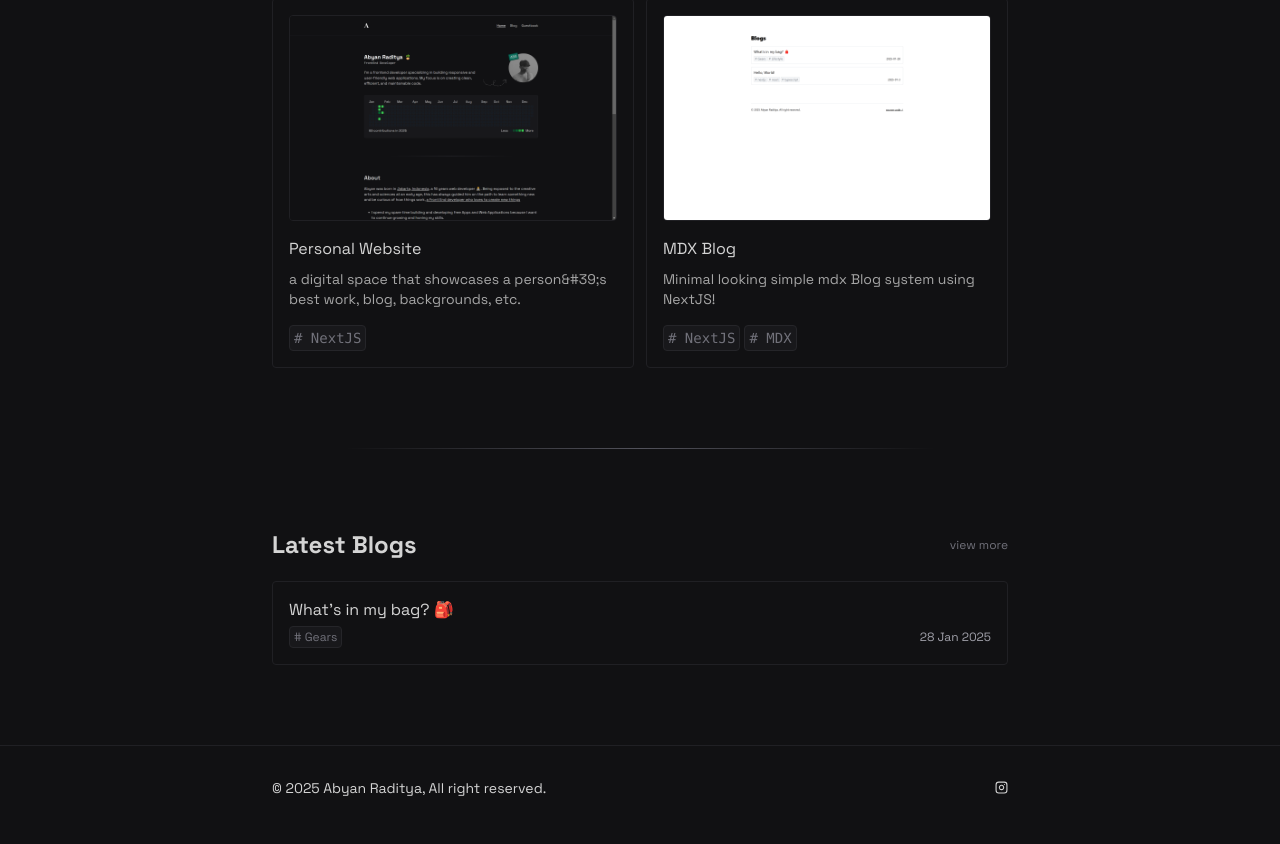
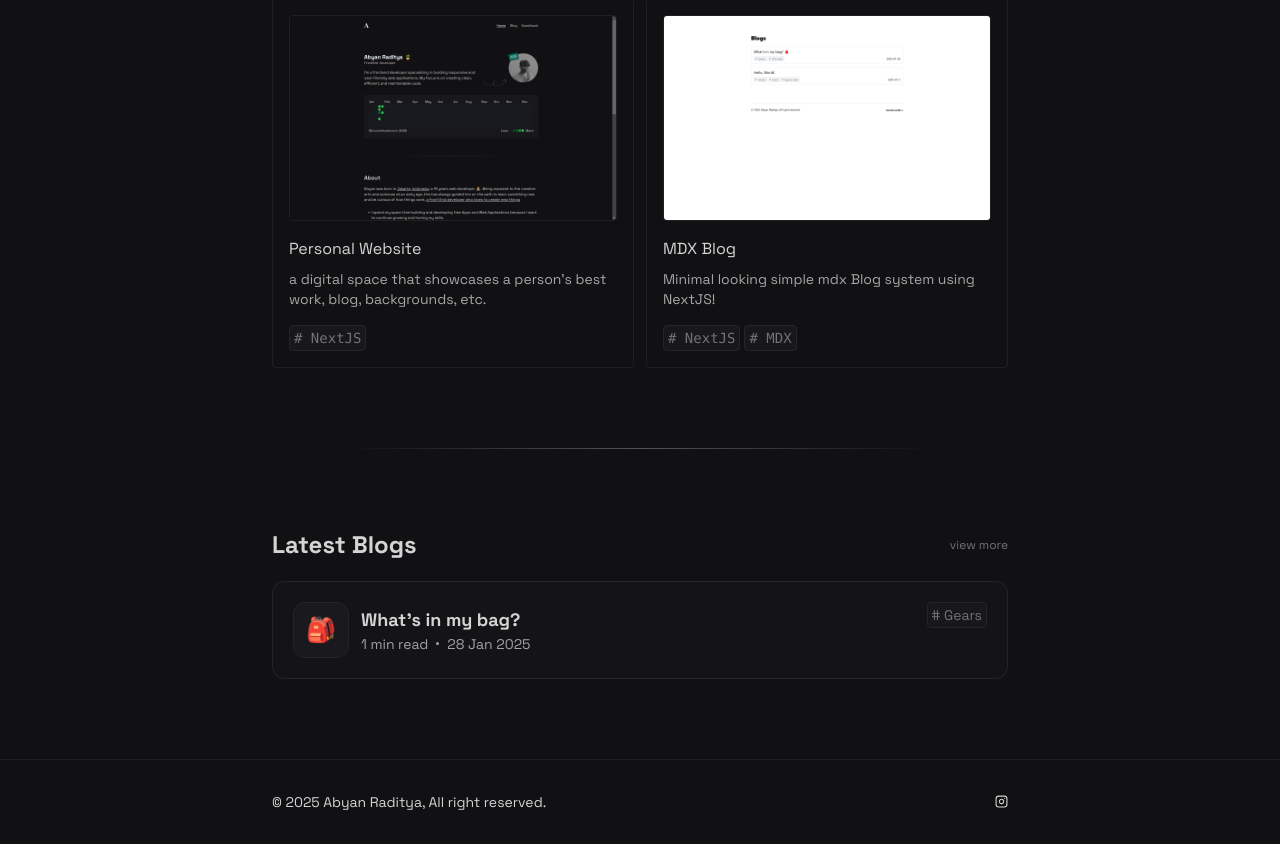
Before and after one commit to byanrkh/site, a Next.js app: page / in a window 1280 px wide. Shown: the part 1147-1991 px from the top of the page. Built offline with nearby package versions, Linux system fonts and the light colour scheme.

Commit message:
Feat: Redesign the blog card

```diff
--- a/app/(root)/(home)/content/Projects.tsx
+++ b/app/(root)/(home)/content/Projects.tsx
@@ -2,6 +2,7 @@ import Title from "@/components/Layout/Title";
 import Image from "next/image";
 import Link from "next/link";
 import React from "react";
+import { ExternalLink } from "react-feather";
 
 export default function Projects() {
   const project = [
@@ -9,7 +10,7 @@ export default function Projects() {
       label: "Personal Website",
       image: "byanrkh.png",
       summary:
-        "a digital space that showcases a person&#39;s best work, blog, backgrounds, etc.",
+        "a digital space that showcases a person's best work, blog, backgrounds, etc.",
       tags: ["NextJS"],
       link: "https://github.com/byanrkh/site",
     },
@@ -31,7 +32,7 @@ export default function Projects() {
             <Link
               key={p.link}
               href={p.link}
-              className="border border-[#202024] p-4 rounded group hover:scale-[1.02] duration-75 h-fit"
+              className="border border-[#202024] p-4 rounded group hover:scale-[1.02] duration-200 h-fit"
               target="_blank"
             >
               <Image
--- a/components/Layout/PostCard.tsx
+++ b/components/Layout/PostCard.tsx
@@ -1,24 +1,35 @@
 import Link from "next/link";
 import type { Post } from "@/types";
 import { formatDate } from "@/libs/Blog/formatDate";
-import { cn } from "@/libs/cn";
 
 export default function PostCard({ post }: { post: Post }) {
   return (
     <Link
       href={`/blog/${post.slug}`}
-      className="border border-[#202024] p-4 rounded group hover:scale-[1.01] duration-75"
+      key={post.slug}
+      className="border border-[#252529] bg-[#141417] p-5 rounded-xl hover:scale-[1.01] duration-200"
     >
-      <h1 className="group-hover:underline">{post.title}</h1>
-      <div className="mt-1 flex justify-between items-center">
-        <div
-          className={cn(
-            "text-xs bg-[#18181b] border border-[#252529] rounded px-1 py-0.5 text-zinc-500"
-          )}
-        >
-          # {post.tags}
+      <div className="flex justify-between">
+        <div className="flex gap-3">
+          <div className="h-14 w-14 border border-[#252529] bg-[#1a1a1e] rounded-xl flex items-center justify-center text-2xl">
+            {post.emoji}
+          </div>
+          <div className="mt-1">
+            <h2 className="text-lg font-black">{post.title}</h2>
+            <ul className="text-zinc-400 flex items-center gap-2 text-sm">
+              <li>{post.readTime} min read</li>
+              <div className="bg-zinc-400 rounded-full h-[3px] w-[3px] aspect-square flex-none relative "></div>
+              <li>{formatDate(post.date)}</li>
+            </ul>
+          </div>
         </div>
-        <p className="text-xs text-zinc-400">{formatDate(post.date)}</p>
+        <ul>
+          <ul className="flex gap-1">
+            <div className="text-sm bg-[#18181b] border border-[#252529] rounded px-1 py-0.5 text-zinc-500">
+              # {post.tags}
+            </div>
+          </ul>
+        </ul>
       </div>
     </Link>
   );
--- a/content/uses.mdx
+++ b/content/uses.mdx
@@ -1,7 +1,8 @@
 ---
-title: "What’s in my bag? 🎒"
+title: "What’s in my bag?"
 date: "2025-01-28"
 tags: "Gears"
+emoji: "🎒"
 ---
 
 Here’s a list of my things I use to build software, stay productive, or buy to fool myself into thinking
--- a/libs/Blog/post.tsx
+++ b/libs/Blog/post.tsx
@@ -20,6 +20,7 @@ export function getAllPosts(): Post[] {
       slug: filename.replace(".mdx", ""),
       title: data.title,
       date: data.date,
+      emoji: data.emoji,
       content: content,
       readTime: calculateReadTime(content),
       tags: data.tags,
@@ -48,6 +49,7 @@ export function getPostBySlug(slug: string): Post {
     slug,
     title: data.title,
     date: data.date,
+    emoji: data.emoji,
     content,
     readTime: calculateReadTime(content),
     tags: data.tags || [],
--- a/types.ts
+++ b/types.ts
@@ -2,6 +2,7 @@ export type Post = {
     slug: string
     title: string
     date: string
+    emoji: string
     content: string
     readTime: number
     tags: string[]
```
